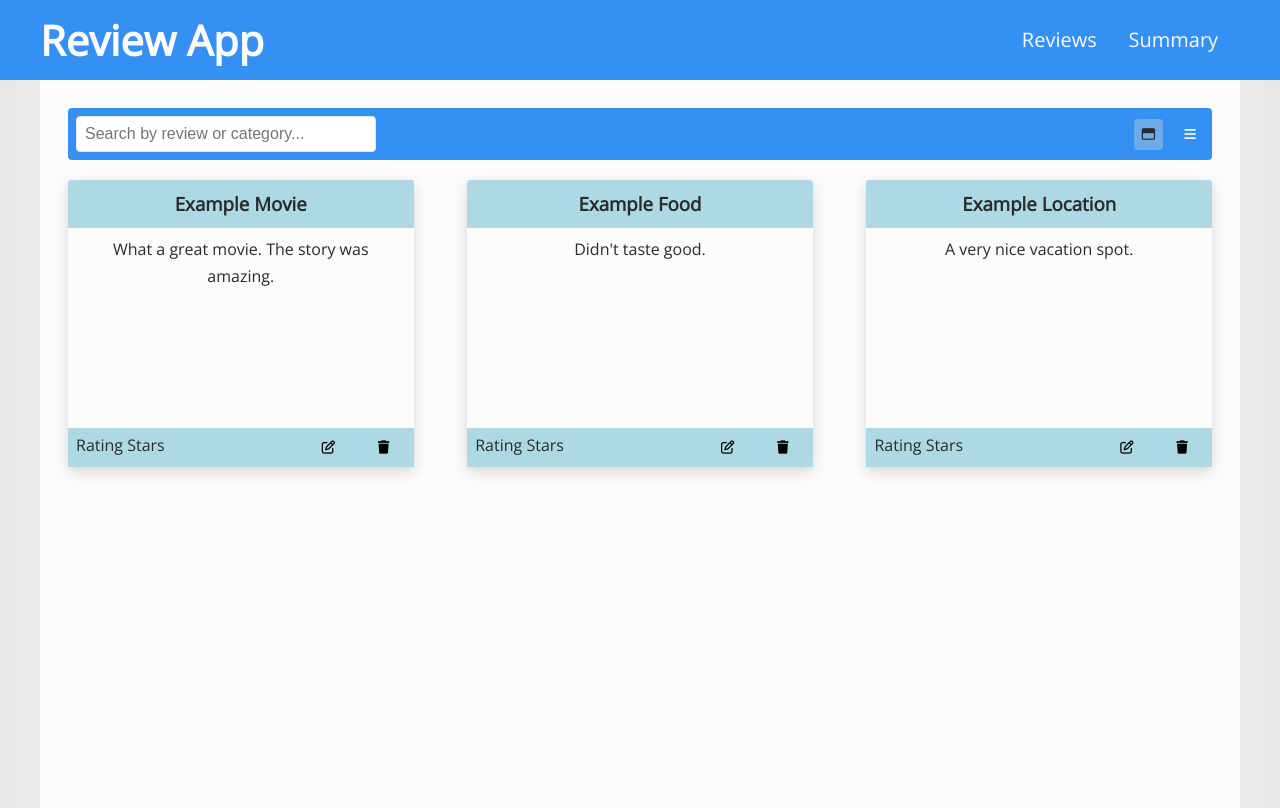
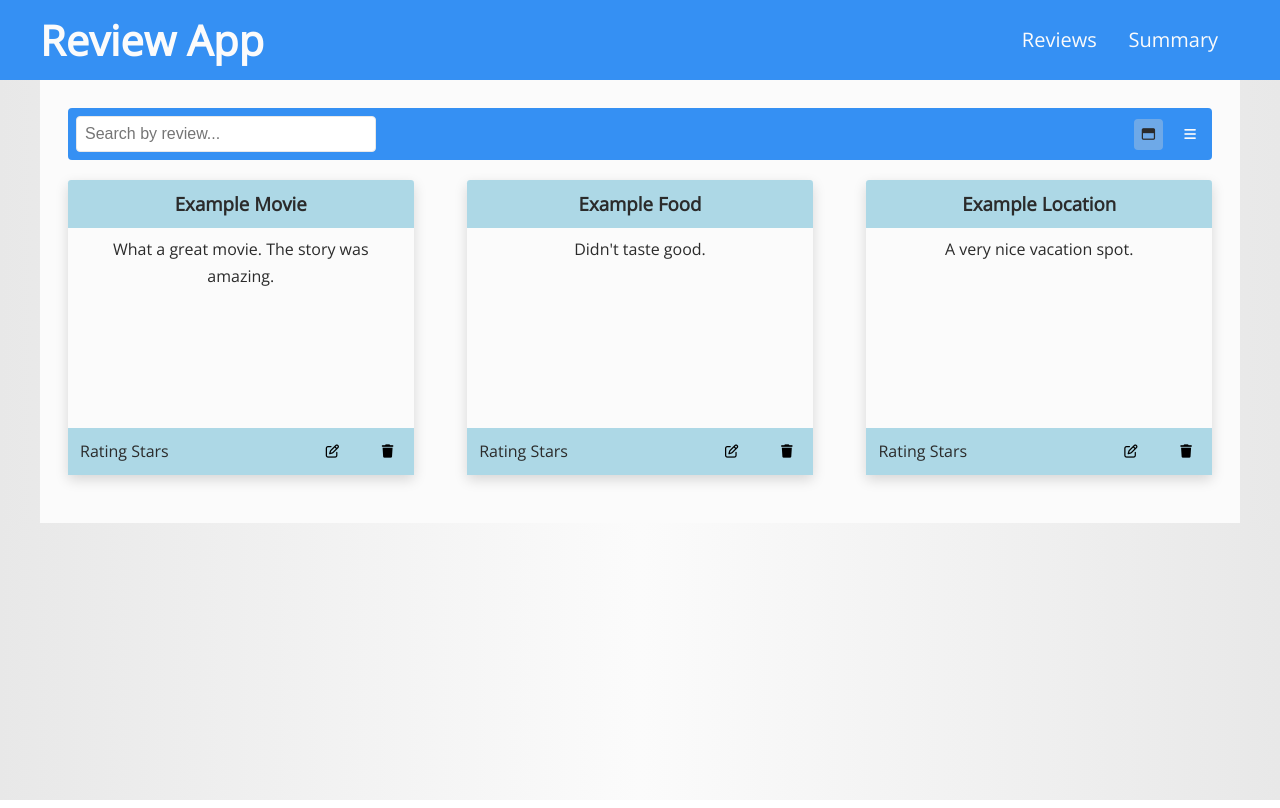
Before and after one commit to Jesrogers/review-app-frontend, a React (Create React App) app: page / in a window 1280 px wide. Built offline with nearby package versions, Linux system fonts and the light colour scheme.

Commit message:
styling tweaks

```diff
--- a/src/App.js
+++ b/src/App.js
@@ -10,21 +10,18 @@ let reviewArray = [
     title: 'Example Movie',
     description: 'What a great movie. The story was amazing.',
     rating: 5,
-    category: 2,
     id: 1,
   },
   {
     title: 'Example Food',
     description: "Didn't taste good.",
     rating: 2,
-    category: 1,
     id: 2,
   },
   {
     title: 'Example Location',
     description: 'A very nice vacation spot.',
     rating: 4,
-    category: 3,
     id: 3,
   },
 ];
--- a/src/components/Header/Header.module.scss
+++ b/src/components/Header/Header.module.scss
@@ -14,10 +14,8 @@
 .nav {
 
     @media screen and (min-width: 37.5em) {
-        width: 20%;
+        flex: 0 1 20%;
     }
-
-
 
     .list {
         display: flex;
--- a/src/components/ReviewCard/ReviewCard.module.scss
+++ b/src/components/ReviewCard/ReviewCard.module.scss
@@ -21,18 +21,18 @@
     &__footer {
         display: flex;
         justify-content: space-between;
-        padding: 0.25em 0.5em;
+        align-items: center;
+        padding: 0.5em 0.75em;
         background: #add8e6;
 
         &__actions {
-            padding-right: 0.5em;
 
             button {
                 padding: 0.6em;
                 cursor: pointer;
                 background: none;
                 border: 0;
-                transition: all .3s;
+                transition: color .3s, background .3s;
                 border-radius: 4px;
 
                 &:hover,
@@ -73,17 +73,34 @@
         flex-wrap: wrap;
         justify-content: space-between;
 
+        @media screen and (min-width: 37.5em) {
+            flex-wrap: nowrap;
+        }
+
         >header {
-            flex: 1 1;
+            flex: 1 1 30%;
         }
 
         &__content {
+            display: flex;
+            justify-content: center;
+            align-items: center;
             padding: 0.5em 0.75em;
             flex: 1 1 100%;
         }
 
-        >footer {
-            flex: 1 1;
+        &__footer {
+            flex: 1 1 35%;
+
+            &__actions {
+
+                button {
+
+                    @media screen and (min-width: 37.5em) {
+                        margin-right: 0;
+                    }
+                }
+            }
         }
     }
 }
--- a/src/components/ReviewSectionFilters/ReviewSectionFilters.js
+++ b/src/components/ReviewSectionFilters/ReviewSectionFilters.js
@@ -8,7 +8,7 @@ const ReviewSectionFilters = ({
 }) => {
   return (
     <div className={styles.reviewSectionFilters}>
-      <input type="text" placeholder="Search by review or category..." />
+      <input type="text" placeholder="Search by review..." />
 
       <div className={styles.reviewSectionFilters__buttonContainer}>
         <button
--- a/src/index.module.scss
+++ b/src/index.module.scss
@@ -23,9 +23,9 @@ body {
   outline: 1px solid #fbfbfb;
 }
 
-main {
-  min-height: 37.5rem;
-}
+// main {
+//   min-height: 37.5rem;
+// }
 
 h1 {
   font-size: 2.6rem;
--- a/src/pages/Reviews/Reviews.module.scss
+++ b/src/pages/Reviews/Reviews.module.scss
@@ -19,7 +19,7 @@
 
         position: relative;
         height: 100%;
-        min-height: 37.5rem;
+        // min-height: 37.5rem;
         text-align: center;
     }
 }
```
